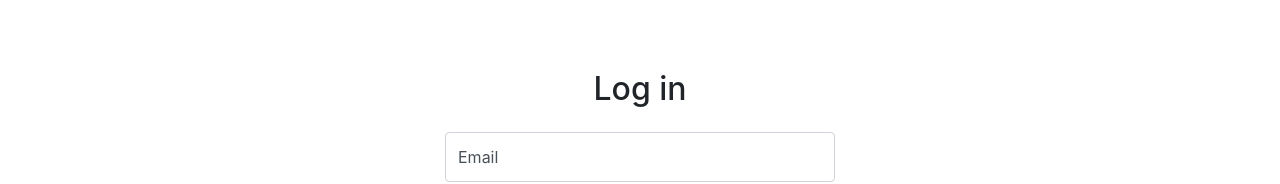
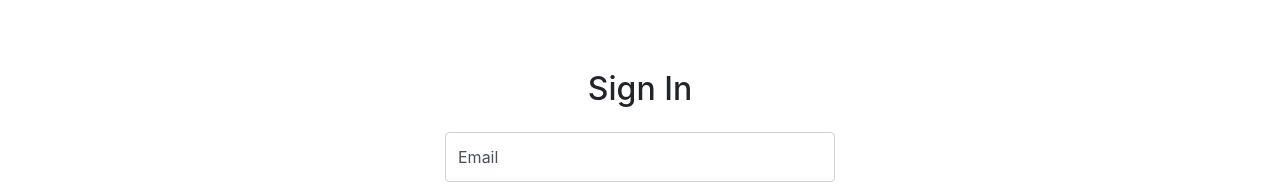
Before and after one commit to caldric/unify, a React (Create React App) app in the folder client/: page /login in a window 1280 px wide. Shown: the part 209-393 px from the top of the page. Built offline with nearby package versions, Linux system fonts and the light colour scheme.

Commit message:
Change "Log In" to "Sign In"

```diff
--- a/client/src/components/Login.tsx
+++ b/client/src/components/Login.tsx
@@ -7,7 +7,7 @@ const Login = () => {
     <div className="container" id="login-page">
       <form className="form-signin">
         <div className="text-center mb-4">
-          <h2>Log in</h2>
+          <h2>Sign In</h2>
         </div>
         <div className="form-label-group">
           <input
```
